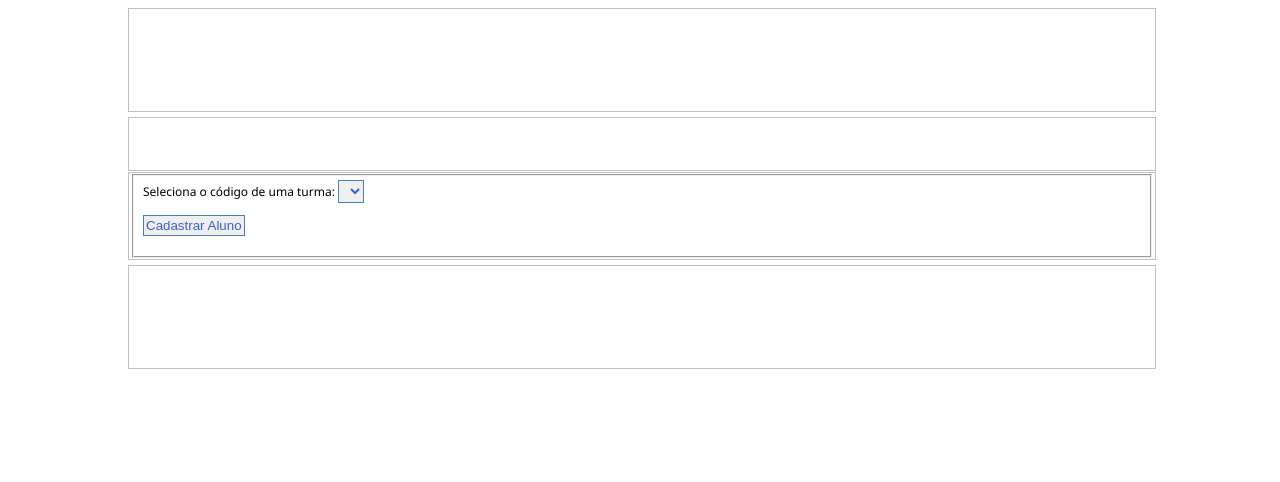
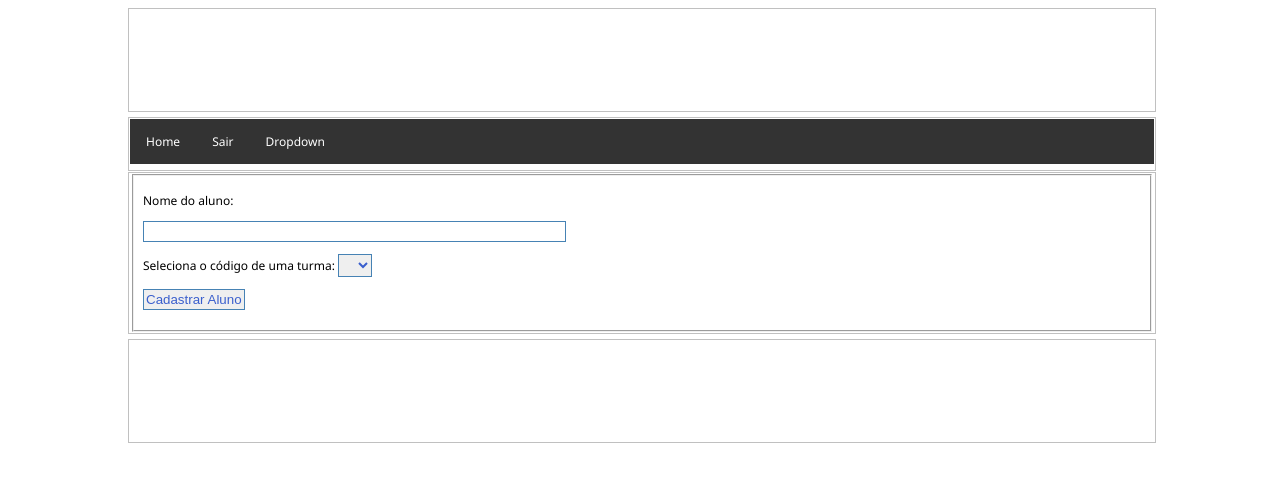
Before and after one commit to adrianovirgilio/ds_turma_a, a PHP site: page /turma-a/form_cadastra_aluno.php in a window 1280 px wide. Shown: the top 482 px of the page. Run offline with PHP 8.4, Linux system fonts and the light colour scheme; data comes from the database, SQL or seed files in the repository; data that the repository does not hold is empty.

Commit message:
Add files via upload

```diff
--- a/conecta.php
+++ b/conecta.php
@@ -2,7 +2,7 @@
 /*
  # Etec Tenente Aviador Gustavo Klug
  # Curso: Informática Para Internet
- # 3º Módulo -Turma A
+ # 3º Módulo -Turma B
  # Disciplina: Desenvolvimento de Software II
  # Competências: Analisar a orientação a objetos e sua aplicação em sistemas web; Integrar sistemas web com sistemas gerenciadores de banco de dados.
  # Prof. Adriano Virgílio
@@ -11,7 +11,7 @@
 	$usuario = "root";
 	$senha = "usbw";
 	$host = "localhost";
-	$banco = "bd_escolinha_turmab";
+	$banco = "bd_escolinha_turmaa";
 	try{
 		$conexao = new PDO('mysql:host='. $host . ':3307;dbname='.$banco, $usuario, $senha);
 
--- /dev/null
+++ b/css/estilo.css
@@ -0,0 +1,90 @@
+@charset "utf-8";
+/* CSS Document */
+body{
+	font-family:Segoe, "Segoe UI", "DejaVu Sans", "Trebuchet MS", Verdana, sans-serif;
+	font-size:12px;
+}
+#todoconteudo{
+	width:1024px;
+    height:100%;
+	margin:0 auto;
+}
+#cabecalho{
+	border:1px solid #c0c0c0;
+	padding:1px;
+	width:100%;
+	height:100px;
+}
+#menu{
+	border:1px solid #c0c0c0;
+	padding:1px;
+	width:100%;
+	height:50px;
+	margin-top:5px;
+}
+#corpo{
+	border:1px solid #c0c0c0;
+	padding:1px;
+	width:100%;
+	height:100%;
+	margin-top:1px;
+}
+
+#rodape{
+	border:1px solid #c0c0c0;
+	padding:1px;
+	width:100%;
+	height:100px;
+	margin-top:5px;
+}
+
+input, select, textarea{
+	border:1px solid #4682b4;
+	padding:2px;
+	color:#3A5FCD;
+}
+
+#titulo{
+	text-align:center;
+	color:#4169e1;
+	padding:5px;
+	width:1024px;
+	font-weight:bold;
+	font-size:14px;
+}
+#btnok{
+	height:50px;
+	vertical-align:bottom;
+	padding-bottom:5px;
+}
+
+button, #ok, #gravar{
+	border:2px solid #4682b4;
+	padding:3px;
+	padding-left:17px;
+	font-size:12px;
+	background-color:#ffffff;
+	color:#000000;
+}
+
+button:houver, #ok:houver, #gravar:houver{
+	padding-top:4px;
+	padding-bottom:2px;
+	padding-left:10px;
+	padding-right:1px;
+	color:#436EEE;
+	cursor:pointer;
+}
+
+a{
+	text-decoration:none;
+	color:#4169e1;
+	padding-left:3px;
+	padding-right:3px;
+}
+
+a:houver{
+	text-decoration:none;
+	color:white;
+	background-color:#8968CD;
+}
--- /dev/null
+++ b/css/estilo_menu.css
@@ -0,0 +1,52 @@
+@charset "utf-8";
+/* CSS Document */
+ul {
+  list-style-type: none;
+  margin: 0;
+  padding: 0;
+  overflow: hidden;
+  background-color: #333;
+}
+
+li {
+  float: left;
+}
+
+li a, .dropbtn {
+  display: inline-block;
+  color: white;
+  text-align: center;
+  padding: 14px 16px;
+  text-decoration: none;
+}
+
+li a:hover, .dropdown:hover .dropbtn {
+  background-color: red;
+}
+
+li.dropdown {
+  display: inline-block;
+}
+
+.dropdown-content {
+  display: none;
+  position: absolute;
+  background-color: #f9f9f9;
+  min-width: 160px;
+  box-shadow: 0px 8px 16px 0px rgba(0,0,0,0.2);
+  z-index: 1;
+}
+
+.dropdown-content a {
+  color: black;
+  padding: 12px 16px;
+  text-decoration: none;
+  display: block;
+  text-align: left;
+}
+
+.dropdown-content a:hover {background-color: #f1f1f1;}
+
+.dropdown:hover .dropdown-content {
+  display: block;
+}
--- a/form_cadastra_aluno.php
+++ b/form_cadastra_aluno.php
@@ -1,7 +1,7 @@
 <!--
  # Etec Tenente Aviador Gustavo Klug
  # Curso: Informática Para Internet
- # 3º Módulo -Turma A
+ # 3º Módulo -Turma B
  # Disciplina: Desenvolvimento de Software II
  # Competências: Analisar a orientação a objetos e sua aplicação em sistemas web; Integrar sistemas web com sistemas gerenciadores de banco de dados.
  # Prof. Adriano Virgílio
@@ -9,6 +9,35 @@
 -->
 <?php
 	include("conecta.php");
+	if(isset($_GET['cadastrar'])){
+
+		$rm = 0;
+		$nome = $_GET['nome'];
+		$id = 0;
+		try{
+
+				$cmd_sql = "INSERT INTO tb_aluno(rm,nome)VALUES(?,?)";
+				$stmt = $conexao->prepare($cmd_sql);
+				$stmt->bindParam(1,$rm);
+				$stmt->bindParam(2,$nome);
+				$rs1 = $stmt->execute();
+				$stmt = $conexao->prepare("INSERT INTO tb_endereco(id,rm,rua)VALUES(?,?,?)");
+			    $stmt->bindParam(1,$id);
+				$stmt->bindValue(2,$conexao->lastInsertId());
+				$stmt->bindParam(3,$rua);
+				$rs2= $stmt->execute();
+
+
+
+			}catch(PDOException $e){
+				print "Erro:" . $e->getMessage();
+
+				}
+
+
+
+		}
+
 ?>
 <!doctype html>
 <html>
@@ -16,6 +45,7 @@
 <meta charset="utf-8">
 <title>Cadastro de Aluno</title>
 <link href="css/estilo.css" rel="stylesheet" type="text/css">
+<link href="css/estilo_menu.css" rel="stylesheet" type="text/css">
 </head>
 <body>
     <div id="todoconteudo">
@@ -24,11 +54,30 @@
         </div>
 
         <div id="menu">
+        <ul>
+              <li><a href="http://localhost:8080/turma-a/">Home</a></li>
+              <li><a href="#">Sair</a></li>
+              <!-- Aqui começa o seu menu-drop down -->
+               <li class="dropdown">
+                <a href="javascript:void(0)" class="dropbtn">Dropdown</a>
+                <div class="dropdown-content">
+                  <a href="#">Link 1</a>
+                  <a href="#">Link 2</a>
+                  <a href="#">Link 3</a>
+                </div>
+ 			 </li>
+              <!-- fim do  menu drop down -->
+		</ul>
         </div>
 
         <div id="corpo">
         <fieldset>
         	<form action="#" method="get">
+
+            <p><label>Nome do aluno:</label></p>
+            <p><input type="text" size="50" required name="nome"</p>
+
+            <p>
      		<!-- Select que vai buscar as turma disponíveis para cadastro-->
             <label>Seleciona o código de uma turma:</label>
             <select name="turma" required>
@@ -41,6 +90,8 @@
                  ?>
             </select>
             <!-- fim do select -->
+
+            </p>
             	<p><input type="submit" name="cadastrar" value="Cadastrar Aluno"> </p>
 
             </form>
--- a/form_cadastra_turma.php
+++ b/form_cadastra_turma.php
@@ -1,7 +1,7 @@
 <!--
  # Etec Tenente Aviador Gustavo Klug
  # Curso: Informática Para Internet
- # 3º Módulo -Turma A
+ # 3º Módulo -Turma B
  # Disciplina: Desenvolvimento de Software II
  # Competências: Analisar a orientação a objetos e sua aplicação em sistemas web; Integrar sistemas web com sistemas gerenciadores de banco de dados.
  # Prof. Adriano Virgílio
--- a/form_consulta.php
+++ b/form_consulta.php
@@ -1,7 +1,7 @@
 <!--
  # Etec Tenente Aviador Gustavo Klug
  # Curso: Informática Para Internet
- # 3º Módulo -Turma A
+ # 3º Módulo -Turma B
  # Disciplina: Desenvolvimento de Software II
  # Competências: Analisar a orientação a objetos e sua aplicação em sistemas web; Integrar sistemas web com sistemas gerenciadores de banco de dados.
  # Prof. Adriano Virgílio
--- a/form_exibir_turma.php
+++ b/form_exibir_turma.php
@@ -1,7 +1,7 @@
 <!--
  # Etec Tenente Aviador Gustavo Klug
  # Curso: Informática Para Internet
- # 3º Módulo -Turma A
+ # 3º Módulo -Turma B
  # Disciplina: Desenvolvimento de Software II
  # Competências: Analisar a orientação a objetos e sua aplicação em sistemas web; Integrar sistemas web com sistemas gerenciadores de banco de dados.
  # Prof. Adriano Virgílio
```
Also changed, not shown: form_cadastra_professor.php (added, +36 -0 lines).
